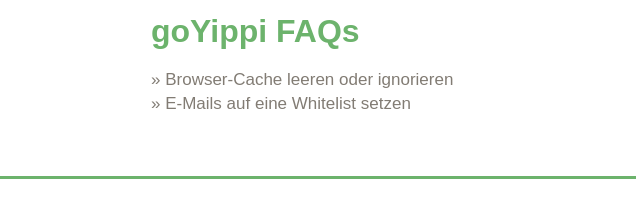
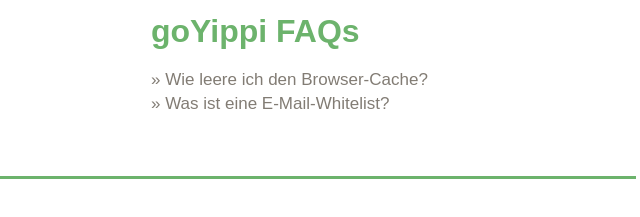
Before and after one commit to goYippi-labs/goYippi-labs.github.io, a website: page src/index.pug in a window 1280 px wide. Shown: the part 576-793 px from the top of the page, 504-1144 px from the left. Drawn offline with nearby package versions, Linux system fonts and the light colour scheme; files that its build step writes are made by us from their sources; no server answers; files whose address does not match are found by name; a web font is replaced by a local one.

Commit message:
Rename FAQs

```diff
--- a/src/pug-includes/content.pug
+++ b/src/pug-includes/content.pug
@@ -18,8 +18,8 @@
           .col-2.col-right
               h2 goYippi FAQs
               p
-                  a(href='https://goyippi-labs.github.io/tutorials/faq/browser-cache') » Browser-Cache leeren oder ignorieren <br />
-                  a(href='https://goyippi-labs.github.io/tutorials/faq/e-mail-whitelist') » E-Mails auf eine Whitelist setzen
+                  a(href='https://goyippi-labs.github.io/tutorials/faq/browser-cache') » Wie leere ich den Browser-Cache?<br />
+                  a(href='https://goyippi-labs.github.io/tutorials/faq/e-mail-whitelist') » Was ist eine E-Mail-Whitelist?
         .line.no-margin-top
         .col-1.blog-box.goyippi-labs-blog
             h2 goYippi labs Blog
```
Also changed, not shown: index.html.
